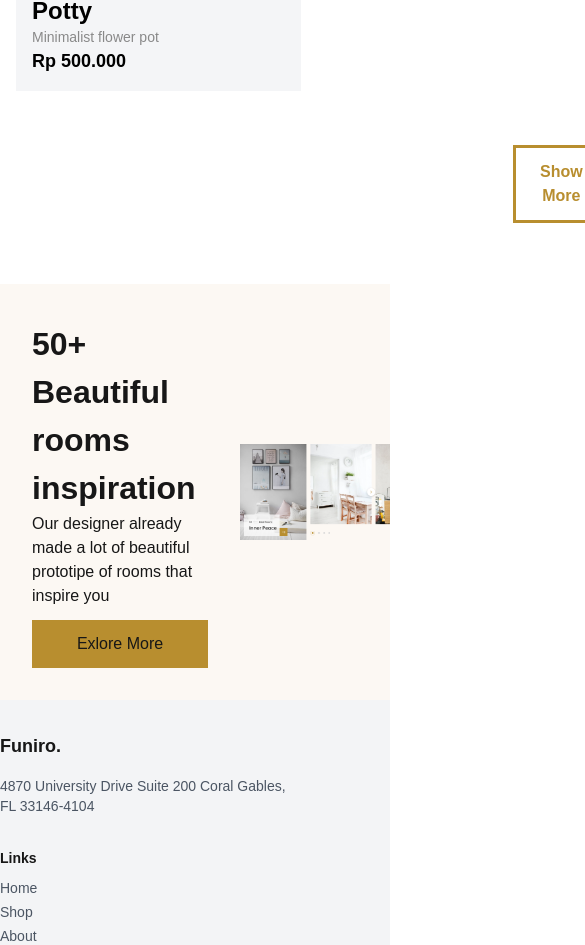
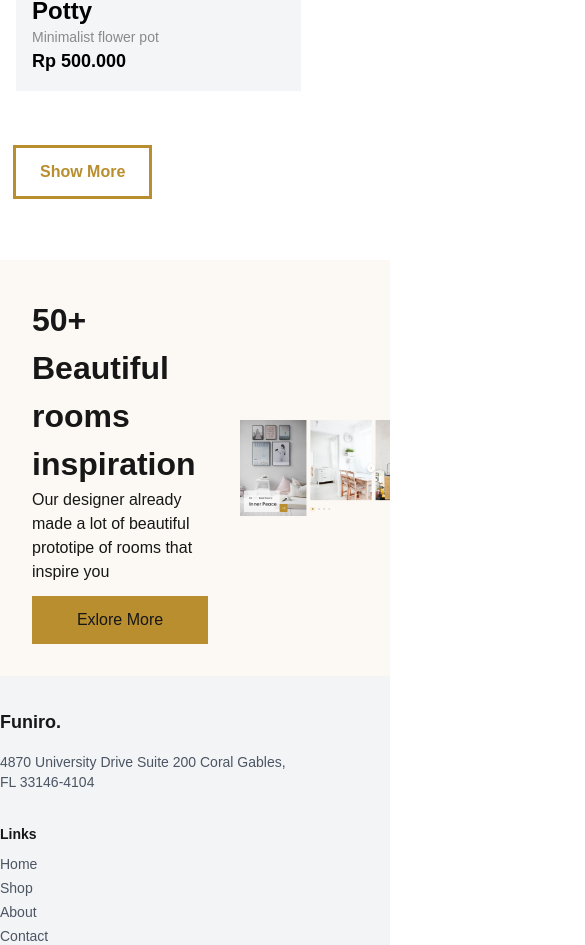
Before and after one commit to AlishbaNasim/UI-UX-Hackathon, a Next.js app: page / in a window 390 px wide. Shown: the part 6491-7436 px from the top of the page, 585 px wide, since content can reach past the window. Built offline with nearby package versions, Linux system fonts and the light colour scheme.

Commit message:
first commit

```diff
--- a/src/components/Product.tsx
+++ b/src/components/Product.tsx
@@ -146,7 +146,7 @@ const Product = () => {
                     </div>
                 </div>
             </div>
-            <button className="mt-6  ml-[500px] px-6 py-3 sm:px-10 sm:py-4 md:px-[72px] md:py-[25px] outline text-[#B88E2F] font-semibold  transition">
+            <button className="mt-6  md:ml-[500px] px-6 py-3 sm:px-10 sm:py-4 md:px-[72px] md:py-[25px] outline text-[#B88E2F] font-semibold  transition">
            Show More
           </button>
         </section>
```
